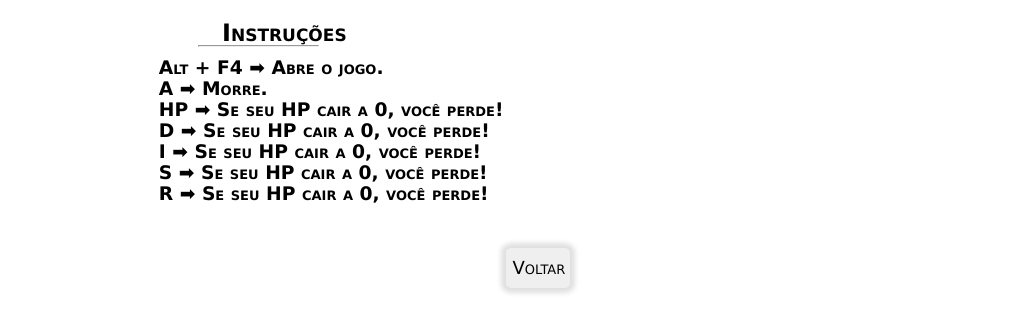
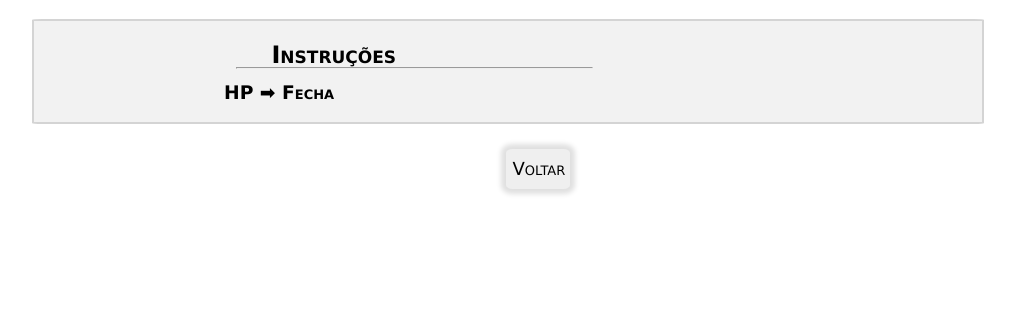
Before and after one commit to yukio-sato/Dungeon-Html, a plain HTML site: page manual.html in a window 1280 px wide. Shown: the part 64-396 px from the top of the page, without its empty margins (102-1117 px from the left). Drawn offline with Linux system fonts and the light colour scheme.

Commit message:
[15/08/2023]Nothing news.

```diff
--- a/manual.html
+++ b/manual.html
@@ -12,22 +12,12 @@
     <center>
         <h1>✎ Manual ⌕<hr style="width: 25%;margin-top: 0%;"></h1>
     </center>
-    <div>
+    <div style="background-color: rgba(0, 0, 0, 0.05);width: 75%;border-radius: 1%;border: solid 2px rgba(0, 0, 0, 0.125);margin-left: 10%;">
         <h2 style="margin-left: 25%;">Instruções
-            <hr style="width: 12.5%;margin-left: -2.5%;margin-top: -0.25%;">
-            <h3 style="margin-left: 20%;margin-top: -0.75%;width: 50%;text-align: justify;">Alt + F4 ➡ Abre o jogo.
+            <hr style="width: 50%;margin-left: -5%;margin-top: -0.25%;">
+            <h3 style="margin-left: 20%;margin-top: -0.75%;width: 50%;text-align: justify;">
+            HP ➡ Fecha
             <br>
-            A ➡ Morre.
-            <br>
-            HP ➡ Se seu HP cair a 0, você perde!
-            <br>
-            D ➡ Se seu HP cair a 0, você perde!
-            <br>
-            I ➡ Se seu HP cair a 0, você perde!
-            <br>
-            S ➡ Se seu HP cair a 0, você perde!
-            <br>
-            R ➡ Se seu HP cair a 0, você perde!
             </h3>
         </h2>
     </div>
```
